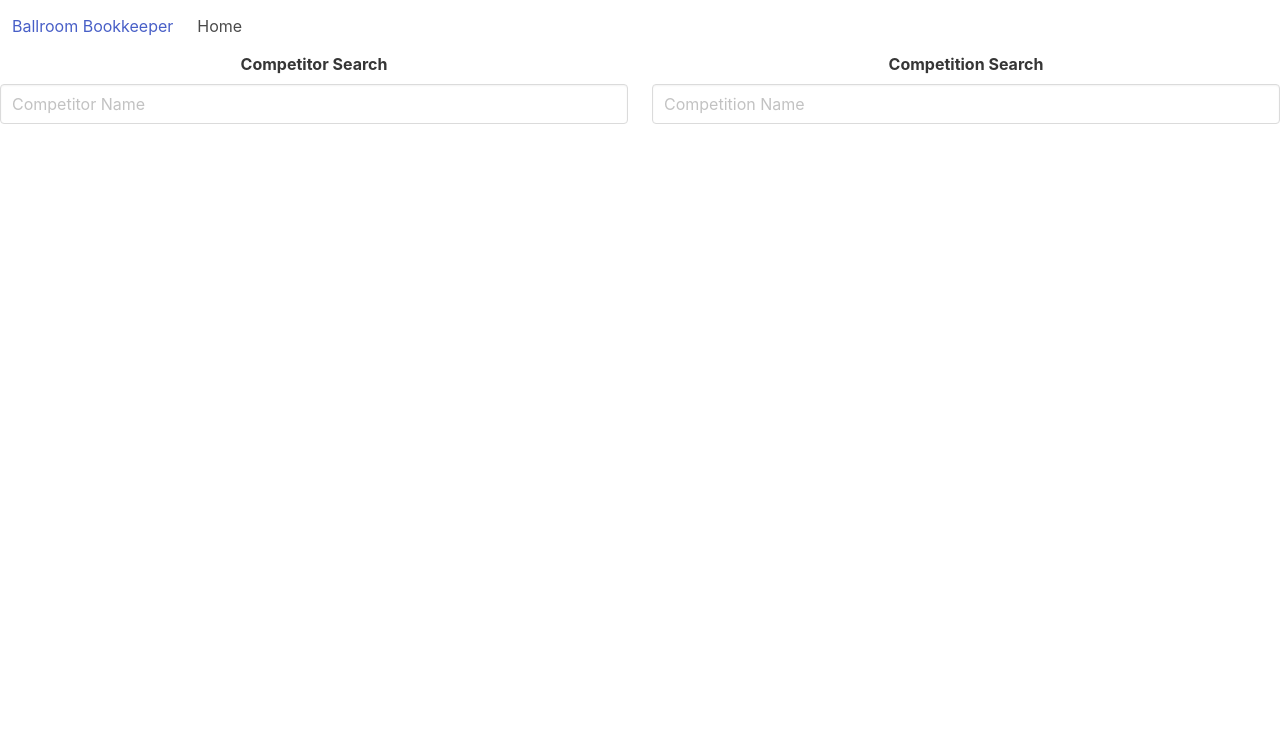
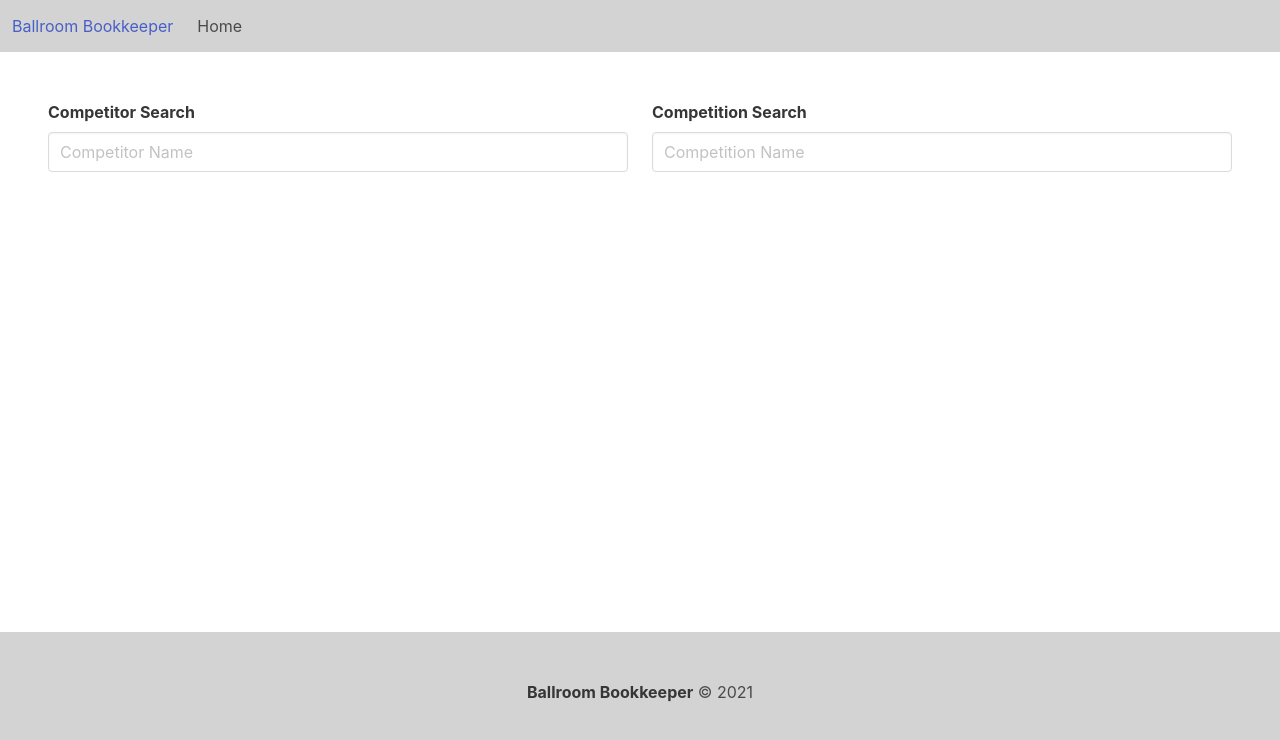
Before and after one commit to ballroombookkeeper/BallroomBookkeeperUI, a React (Create React App) app: page / in a window 1280 px wide. Shown: the top 740 px of the page. Built offline with nearby package versions, Linux system fonts and the light colour scheme.

Commit message:
Add footer and basic styling

```diff
--- a/src/App.css
+++ b/src/App.css
@@ -1,38 +1,15 @@
 .App {
-  text-align: center;
+    display: flex;
+    min-height: 100vh;
+    flex-direction: column;
 }
 
-.App-logo {
-  height: 40vmin;
-  pointer-events: none;
+#app {
+    flex: 1;
+    display: flex;
+    flex-direction: column;
 }
 
-@media (prefers-reduced-motion: no-preference) {
-  .App-logo {
-    animation: App-logo-spin infinite 20s linear;
-  }
+footer {
+    margin-top: auto;
 }
-
-.App-header {
-  background-color: #282c34;
-  min-height: 100vh;
-  display: flex;
-  flex-direction: column;
-  align-items: center;
-  justify-content: center;
-  font-size: calc(10px + 2vmin);
-  color: white;
-}
-
-.App-link {
-  color: #61dafb;
-}
-
-@keyframes App-logo-spin {
-  from {
-    transform: rotate(0deg);
-  }
-  to {
-    transform: rotate(360deg);
-  }
-}
--- a/src/App.tsx
+++ b/src/App.tsx
@@ -1,4 +1,5 @@
 import './App.css';
+import Footer from './Footer';
 import Navbar from './Navbar';
 import EntitySearch from './EntitySearch';
 
@@ -6,6 +7,7 @@ function App() {
     return (
         <div className="App">
             <Navbar />
+            <section className="section">
                 <div className="columns">
                     <div className="column">
                         <EntitySearch name={"Competitor"} enabled={true} />
@@ -14,6 +16,8 @@ function App() {
                         <EntitySearch name={"Competition"} enabled={true} />
                     </div>
                 </div>
+            </section>
+            <Footer />
         </div>
     );
 }
--- /dev/null
+++ b/src/EntitySearch.css
@@ -0,0 +1,14 @@
+.button-dropdown {
+    border-radius: 0;
+    justify-content: left;
+    border-color: transparent;
+    color: #000000;
+}
+
+.is-selected {
+    background-color: #cdcdcd;
+}
+
+.is-unselected {
+    background-color: #e3e3e3;
+}
--- a/src/EntitySearch.tsx
+++ b/src/EntitySearch.tsx
@@ -1,4 +1,6 @@
 import React from 'react';
+
+import './EntitySearch.css';
 
 interface Entity {
     id: number;
@@ -68,7 +70,7 @@ class EntitySearch extends React.Component<IProps, IState> {
                     <div style={{"zIndex": 5000, "position": "absolute", "width": "100%", "visibility": this.state.showList ? 'visible' : 'hidden'}}>
                         <ul>
                             { this.state.list.map((entity, idx) => {
-                                const stylingClasses = `button is-fullwidth ${idx === this.state.selected ? "is-light" : "is-white"}`;
+                                const stylingClasses = `button button-dropdown is-fullwidth ${idx === this.state.selected ? "is-selected" : "is-unselected"}`;
                                 return <li>
                                     <a className={stylingClasses} href={`/${lowerName}/?id=${entity.id}`}>
                                         {entity.name}
--- /dev/null
+++ b/src/Footer.css
@@ -0,0 +1,3 @@
+.footer {
+    background-color: #d3d3d3;
+}
--- /dev/null
+++ b/src/Footer.tsx
@@ -0,0 +1,15 @@
+import './Footer.css';
+
+function Footer() {
+    return (
+        <footer className="footer">
+            <div className="content has-text-centered">
+                <p>
+                    <strong>Ballroom Bookkeeper</strong> © 2021
+                </p>
+            </div>
+        </footer>
+    );
+}
+
+export default Footer;
--- /dev/null
+++ b/src/Navbar.css
@@ -0,0 +1,3 @@
+.navbar {
+    background-color: #d3d3d3;
+}
--- a/src/Navbar.tsx
+++ b/src/Navbar.tsx
@@ -1,3 +1,5 @@
+import './Navbar.css';
+
 function Navbar() {
     return (
         <nav className="navbar" role="navigation" aria-label="main navigation">
```
Lines whose indentation alone changed are shown as unchanged.
